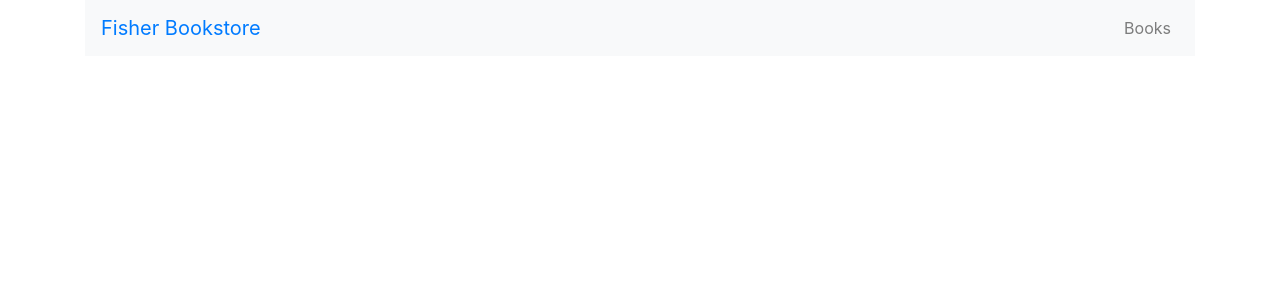
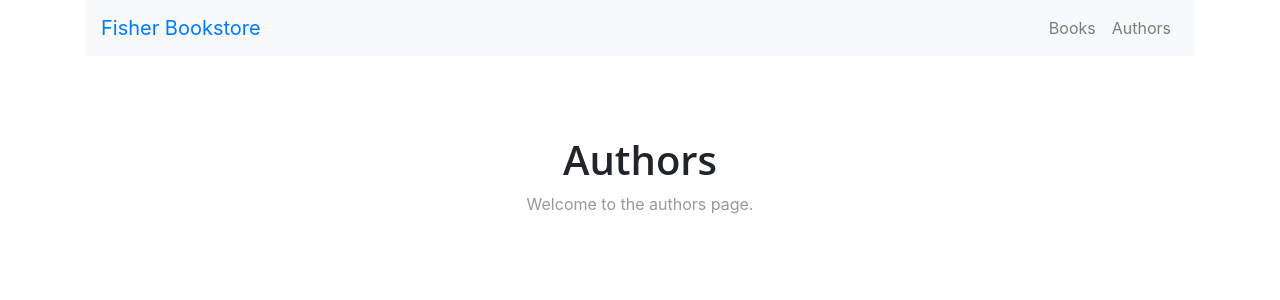
Before and after one commit to Dwernery/fisher-bookstore, a React (Create React App) app: page /authors in a window 1280 px wide. Shown: the top 300 px of the page. Built offline with nearby package versions, Linux system fonts and the light colour scheme.

Commit message:
adding authors page

```diff
--- a/src/App.js
+++ b/src/App.js
@@ -22,6 +22,9 @@ export default class App extends Component {
               <NavItem>
                 <Nav.Link href="/books">Books</Nav.Link>
               </NavItem>
+              <NavItem>
+                <Nav.Link href="/authors">Authors</Nav.Link>
+              </NavItem>
             </Nav>
           </Navbar.Collapse>
         </Navbar>
--- a/src/Routes.js
+++ b/src/Routes.js
@@ -2,12 +2,14 @@ import React from "react";
 import { Route, Switch } from "react-router-dom";
 import Home from "./home/Home.js";
 import Books from "./books/Books.js"
+import Authors from "./authors/Authors.js"
 
 export default function Routes() {
     return (
         <Switch>
             <Route path="/" exact component ={Home} />
             <Route path="/books" component={Books} />
+            <Route path="/authors" component ={Authors} />
         </Switch>
     );
 }
--- /dev/null
+++ b/src/authors/Authors.css
@@ -0,0 +1,13 @@
+.lander {
+    padding: 80px 0;
+    text-align: center;
+}
+
+.lander h1 {
+    font-family: "Open Sans", sans-serif;
+    font-weight: 600;
+}
+
+.lander p {
+    color: #999;
+}
--- /dev/null
+++ b/src/authors/Authors.js
@@ -0,0 +1,13 @@
+import React from "react";
+import "./Authors.css";
+
+export default function Home() {
+    return (
+        <div className="Home">
+            <div className = "lander">
+                <h1>Authors</h1>
+                <p>Welcome to the authors page.</p>
+            </div>
+        </div>
+    );
+}
```
